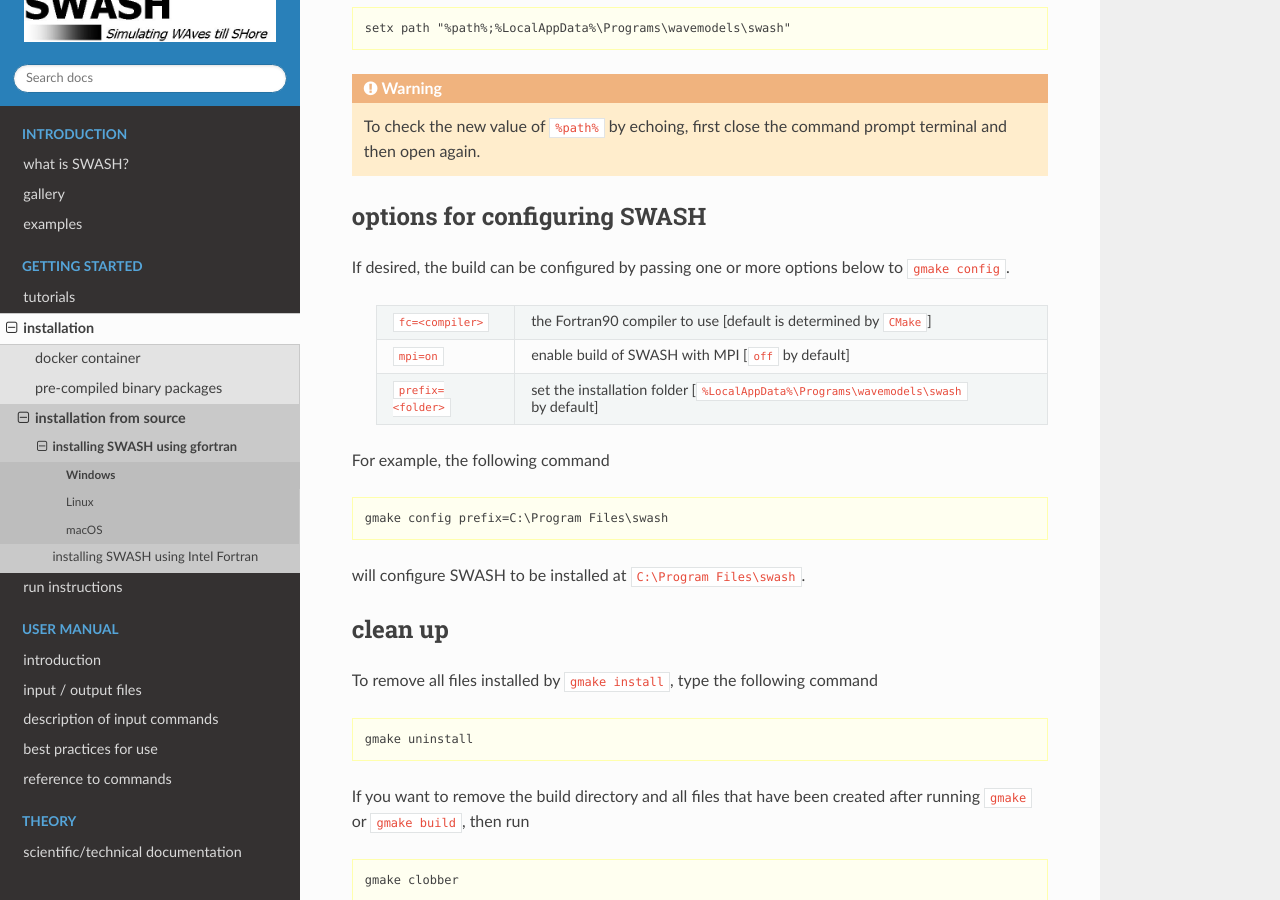
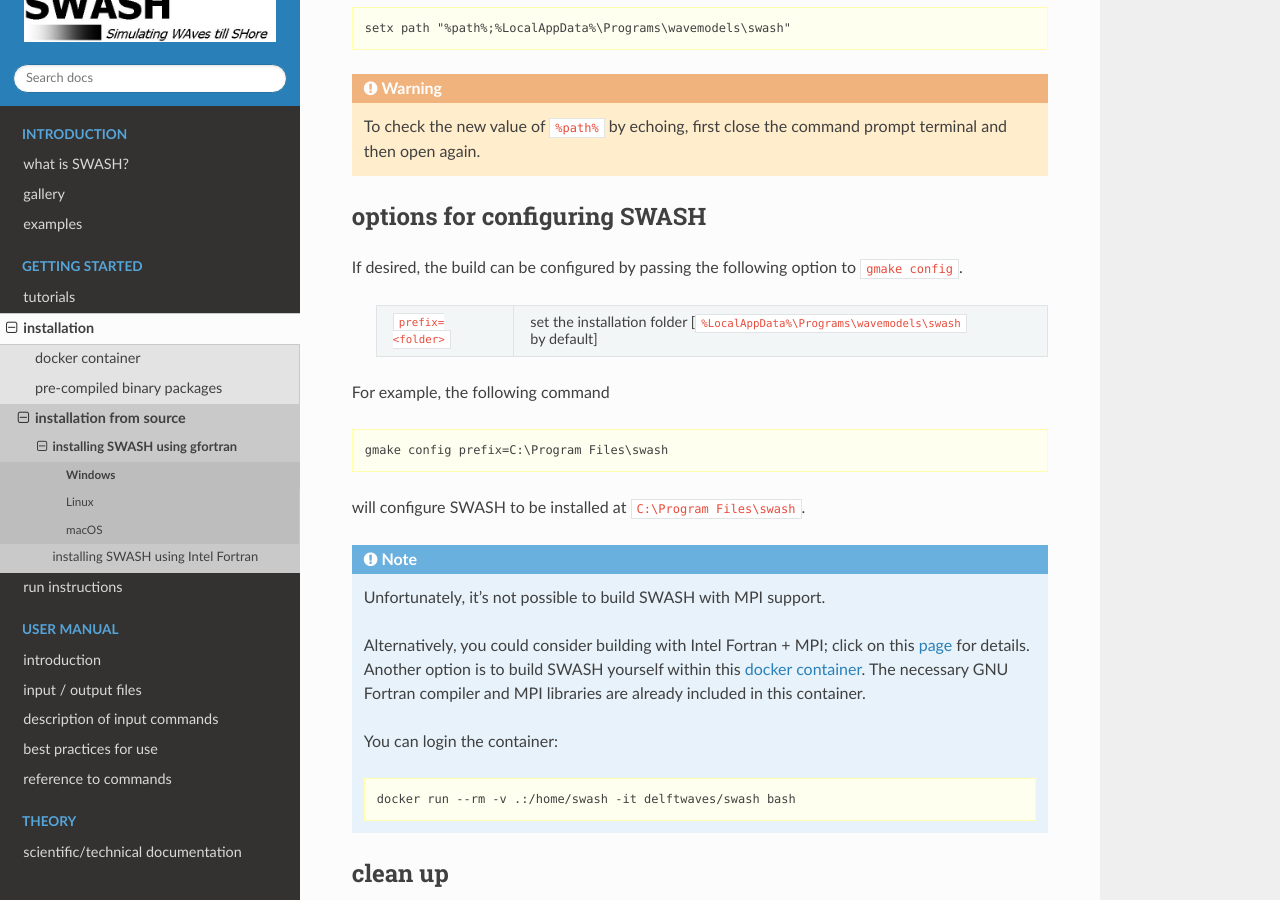
Before and after one commit to delftwaves/swash-docs, a Sphinx documentation site: the page built from docs/getting_started/gnu_fortran/windows.rst, in a window 1280 px wide and 900 px high, scrolled down 1701 px. Built offline with Sphinx 7.4.7 and the Read the Docs theme 3.1.0, drawn with Linux system fonts in a browser that asks for light colours.

Commit message:
update documentation

```diff
--- a/docs/getting_started/binaries.rst
+++ b/docs/getting_started/binaries.rst
@@ -18,9 +18,9 @@
      If this is the case, then :ref:`Docker <docker>` might be a good alternative for you.
    - The tarball files can be extracted in any folder (``tar xzf SWASH-11.01-<OS>.tar.gz`` with ``OS = Linux`` or ``macOS``)
      and has no further installation steps.
-     However, do not forget to permanently add the installed folder in your ``$PATH`` variable. Open a command line terminal and enter::
+     However, do not forget to permanently add the ``/bin`` folder in your installed folder in your ``$PATH`` variable. Open a command line terminal and enter::
 
-        echo export PATH=$PATH:/your/SWASH/folder/ >> ~/.bash_profile
+        echo export PATH=$PATH:/your-SWASH-folder/bin >> ~/.bash_profile
 
    - The macOS executables require the GCC (GNU Compiler Collection) package. Open a terminal (Applications > Utilities and search for the Terminal app),
      copy and paste the following command, and hit Enter::
--- a/docs/getting_started/gnu_fortran/linux.rst
+++ b/docs/getting_started/gnu_fortran/linux.rst
@@ -143,12 +143,12 @@
    make install
 
 SWASH is installed at folder ``$HOME/wavemodels/swash`` by default.
-To run SWASH, you need to make sure that this directory is added to your system's ``PATH``.
+To run SWASH, you need to make sure that the ``/bin`` folder in this directory is added to your system's ``PATH``.
 Open the terminal and enter
 
 .. code-block:: bash
 
-   export PATH=$PATH:$HOME/wavemodels/swash
+   export PATH=$PATH:$HOME/wavemodels/swash/bin
 
 You can check the new value of ``PATH`` by echoing it: ``echo $PATH``. However, to set this permanently, you need to add it to
 your ``~/.bash_profile`` (or ``~/.bashrc`` file), as follows
--- a/docs/getting_started/gnu_fortran/macos.rst
+++ b/docs/getting_started/gnu_fortran/macos.rst
@@ -105,12 +105,12 @@
    make install
 
 SWASH is installed at folder ``$HOME/wavemodels/swash`` by default.
-To run SWASH, you need to make sure that this directory is added to your system's ``PATH``.
+To run SWASH, you need to make sure that the ``/bin`` folder in this directory is added to your system's ``PATH``.
 Open the terminal and enter
 
 .. code-block:: bash
 
-   export PATH=$PATH:$HOME/wavemodels/swash
+   export PATH=$PATH:$HOME/wavemodels/swash/bin
 
 You can check the new value of ``PATH`` by echoing it: ``echo $PATH``. However, to set this permanently, you need to add it to your
 ``~/.bash_profile`` (or ``~/.bashrc`` file), as follows
--- a/docs/getting_started/gnu_fortran/windows.rst
+++ b/docs/getting_started/gnu_fortran/windows.rst
@@ -82,11 +82,9 @@
 options for configuring SWASH
 -----------------------------
 
-If desired, the build can be configured by passing one or more options below to ``gmake config``.
+If desired, the build can be configured by passing the following option to ``gmake config``.
 
     ===================  =====================================================================================
-    ``fc=<compiler>``    the Fortran90 compiler to use [default is determined by ``CMake``]
-    ``mpi=on``           enable build of SWASH with MPI [``off`` by default]
     ``prefix=<folder>``  set the installation folder [``%LocalAppData%\Programs\wavemodels\swash`` by default]
     ===================  =====================================================================================
 
@@ -97,6 +95,20 @@
    gmake config prefix=C:\Program Files\swash
 
 will configure SWASH to be installed at ``C:\Program Files\swash``.
+
+.. note::
+
+   Unfortunately, it's not possible to build SWASH with MPI support.
+
+   Alternatively, you could consider building with Intel Fortran + MPI; click on this :ref:`page <intelwin>` for details.
+   Another option is to build SWASH yourself within this `docker container <https://hub.docker.com/r/delftwaves/swash>`_.
+   The necessary GNU Fortran compiler and MPI libraries are already included in this container.
+
+   You can login the container:
+
+   .. code-block:: bat
+
+      docker run --rm -v .:/home/swash -it delftwaves/swash bash
 
 clean up
 --------
--- a/docs/getting_started/intel_fortran/windows.rst
+++ b/docs/getting_started/intel_fortran/windows.rst
@@ -1,3 +1,5 @@
+.. _intelwin:
+
 Windows
 =======
 
```
